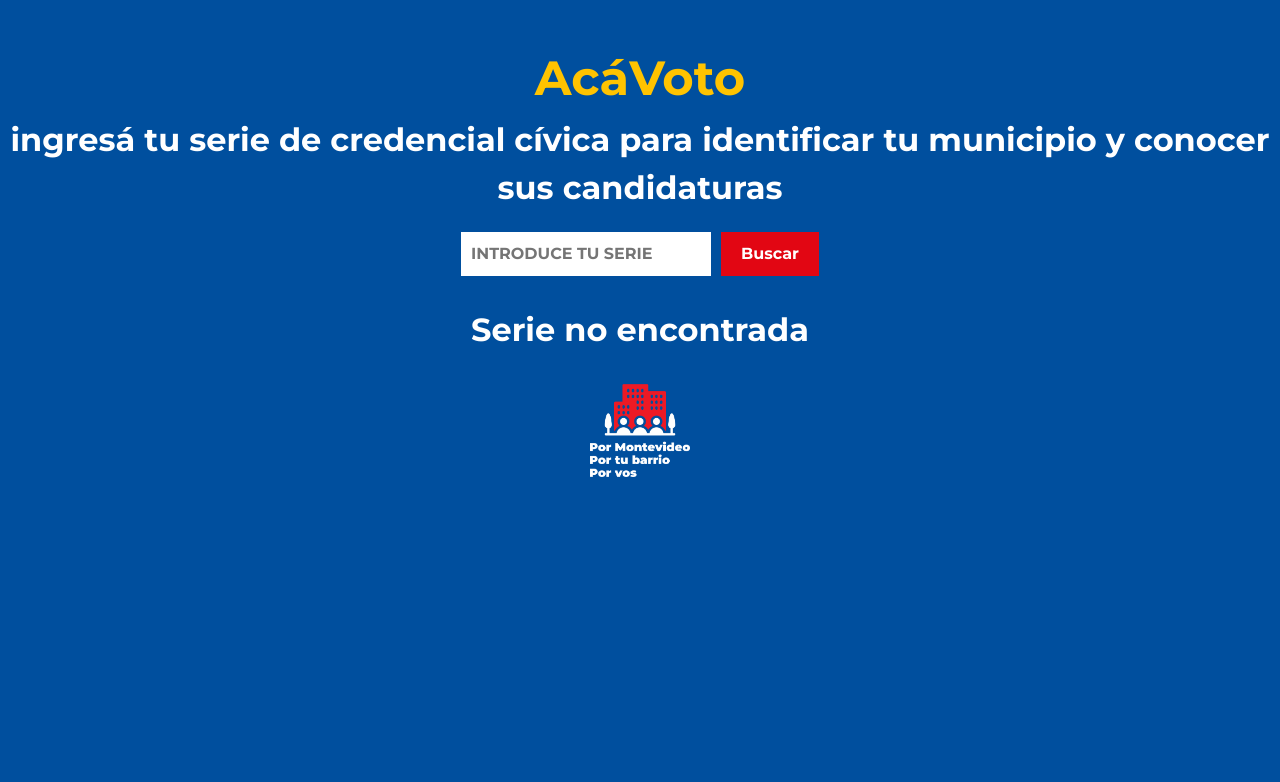
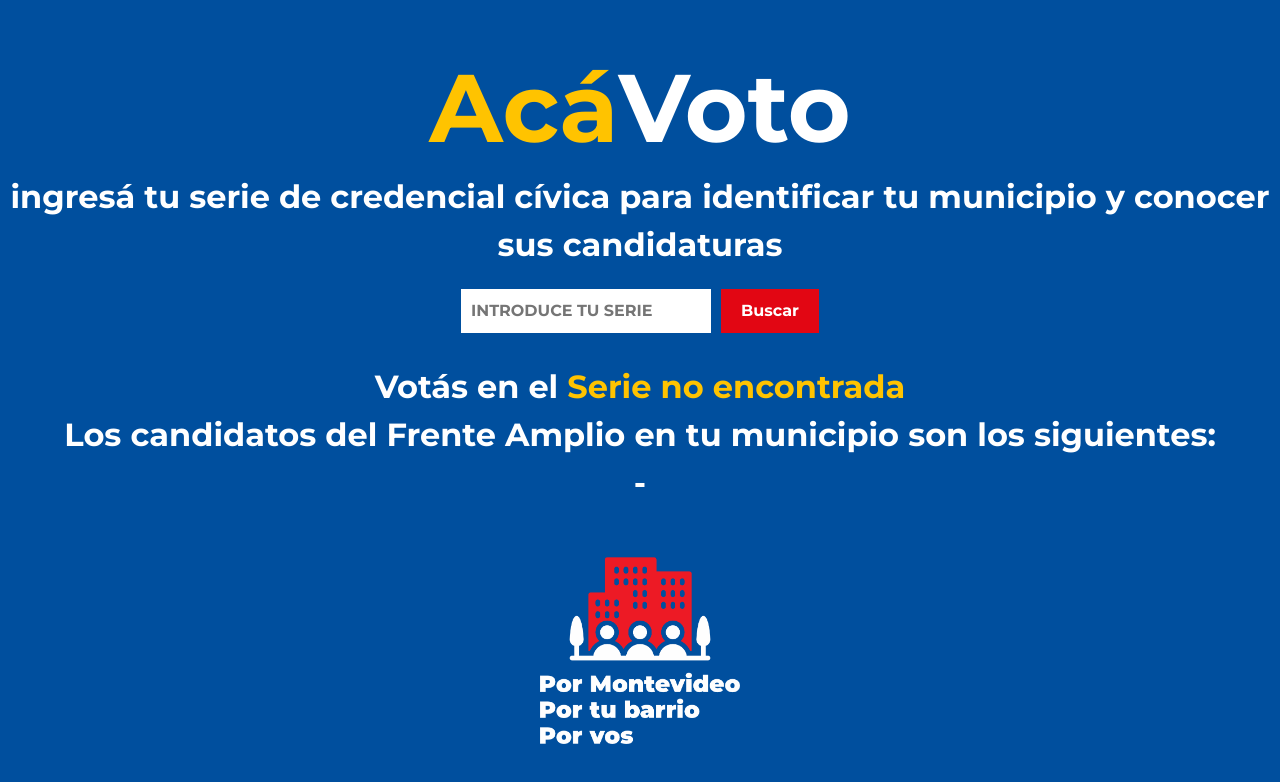
Before and after one commit to alekdrezce/AcaVotoBuscador, a plain HTML site: page index.html in a window 1280 px wide. Both pictures are taken after a click on the button "Buscar". Drawn offline with nearby package versions, Linux system fonts and the light colour scheme; a web font is replaced by a local one.

Commit message:
correcciond e formato y enter

```diff
--- a/index.html
+++ b/index.html
@@ -12,13 +12,19 @@
             font-family: 'Montserrat', sans-serif;
         }
         #logo {
-            width: 100px;
-            margin-top: 30px;
+            width: 200px; /* Logo más grande */
+            margin-top: 50px;
         }
         .header {
             color: #ffffff;
             text-align: center;
             margin-top: 50px;
+        }
+        .titulo {
+            font-size: 96px; /* Título más grande */
+        }
+        .titulo span {
+            color: #ffc300; /* Tres primeras letras en amarillo */
         }
         .instructivo {
             font-size: 32px;
@@ -69,12 +75,12 @@
 <body>
 
     <div class="header">
-        <h1 style="font-size: 48px; color: #ffc300;">AcáVoto</h1>
+        <h1 class="titulo"><span>Acá</span>Voto</h1>
         <p class="instructivo">ingresá tu serie de credencial cívica para identificar tu municipio y conocer sus candidaturas</p>
     </div>
 
     <div class="input-container">
-        <input type="text" id="serieInput" placeholder="Introduce tu serie" />
+        <input type="text" id="serieInput" placeholder="Introduce tu serie" onkeydown="if(event.key === 'Enter'){buscarMunicipio()}"/>
         <button onclick="buscarMunicipio()">Buscar</button>
     </div>
 
@@ -119,7 +125,10 @@
                 candidatos = "Leticia de Torres";
             }
 
-            document.getElementById("resultado").innerHTML = municipio + "<br>" + candidatos;
+            document.getElementById("resultado").innerHTML =
+                `Votás en el <span style="color:#ffc300">${municipio}</span><br>
+                Los candidatos del Frente Amplio en tu municipio son los siguientes:<br>
+                - ${candidatos.split(", ").join("<br>- ")}`
         }
     </script>
 
```
